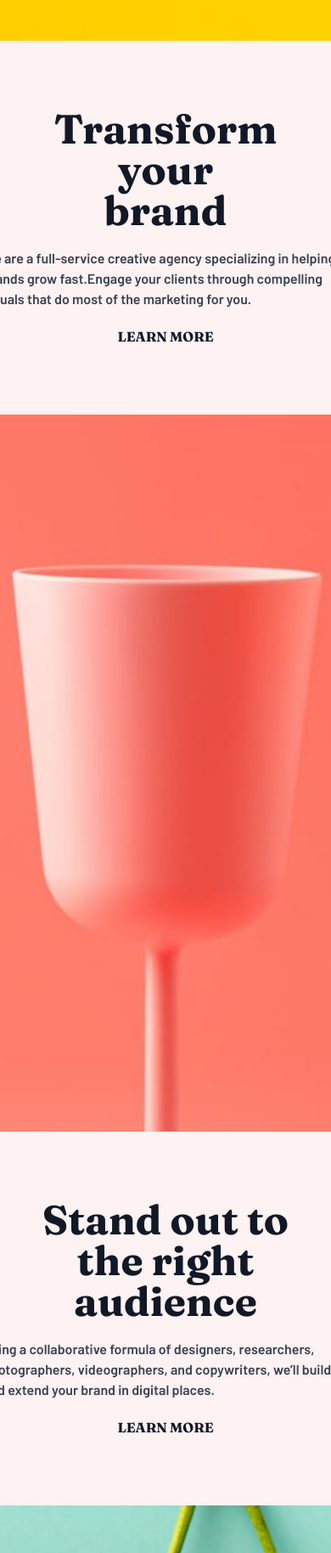
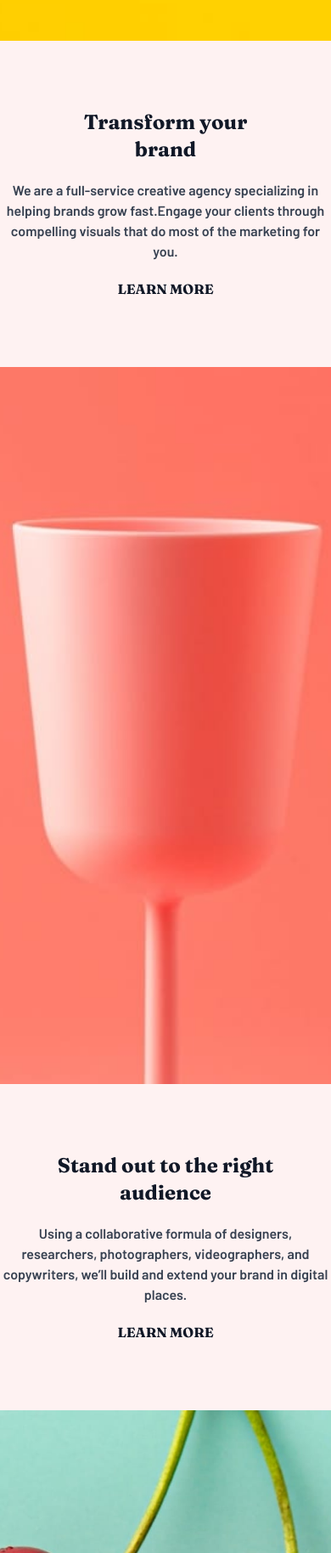
Before and after one commit to muubaraq/Sunnysideagencylandingpage, a plain HTML site: page index.html in a window 390 px wide. Shown: the part 1640-3468 px from the top of the page at 85% size. Drawn offline with nearby package versions, Linux system fonts and the light colour scheme.

Commit message:
pch: padding added and text  size redued

```diff
--- a/index.html
+++ b/index.html
@@ -91,8 +91,8 @@
     <!-- transform -->
     <div class="transform-div flex flex-col-reverse sm:flex-row min-h-screen">
       <div class="transform-text flex-1 flex flex-col justify-center px-10 py-20 sm:items-start items-center bg-red-50">
-        <h2 class="text-5xl text-center sm:text-start text-gray-900"> Transform your <br>brand</h2>
-        <p class="w-[430px] py-5 text-gray-700">We are a full-service creative agency specializing in helping brands grow fast.Engage your clients through compelling visuals that do most of the marketing for you.</p>
+        <h2 class="sm:text-5xl text-2xl text-center sm:text-start text-gray-900"> Transform your <br>brand</h2>
+        <p class="w-[430px] py-5 text-gray-700 px-5 text-center sm:text-start sm:px-0">We are a full-service creative agency specializing in helping brands grow fast.Engage your clients through compelling visuals that do most of the marketing for you.</p>
         <a href="#" class="text-gray-900 hover:underline hover:underline-offset-[1]
         hover:decoration-yellow-300 hover:decoration-8  font-bold">LEARN MORE</a>
       </div>
@@ -105,8 +105,8 @@
         <!-- <img src="./images/desktop/image-stand-out.jpg" alt=""> -->
       </div>
       <div class="standout-text flex-1 flex flex-col justify-center px-10 py-20 sm:items-start items-center bg-red-50">
-        <h2 class="text-5xl text-center sm:text-start text-gray-900"> Stand out to the right audience</h2>
-        <p class="w-[430px] py-5 text-gray-700">
+        <h2 class="sm:text-5xl text-2xl text-center sm:text-start text-gray-900"> Stand out to the right audience</h2>
+        <p class="w-[430px] py-5 text-gray-700 px-5 sm:px-0 text-center sm:text-start">
           Using a collaborative formula of designers, researchers, photographers, videographers, and copywriters, we’ll build and extend your brand in digital places. </p>
         <a href="#" class="text-gray-900 hover:underline hover:underline-offset-[1]
          hover:decoration-red-300 hover:decoration-4 font-bold">LEARN MORE</a>
```
